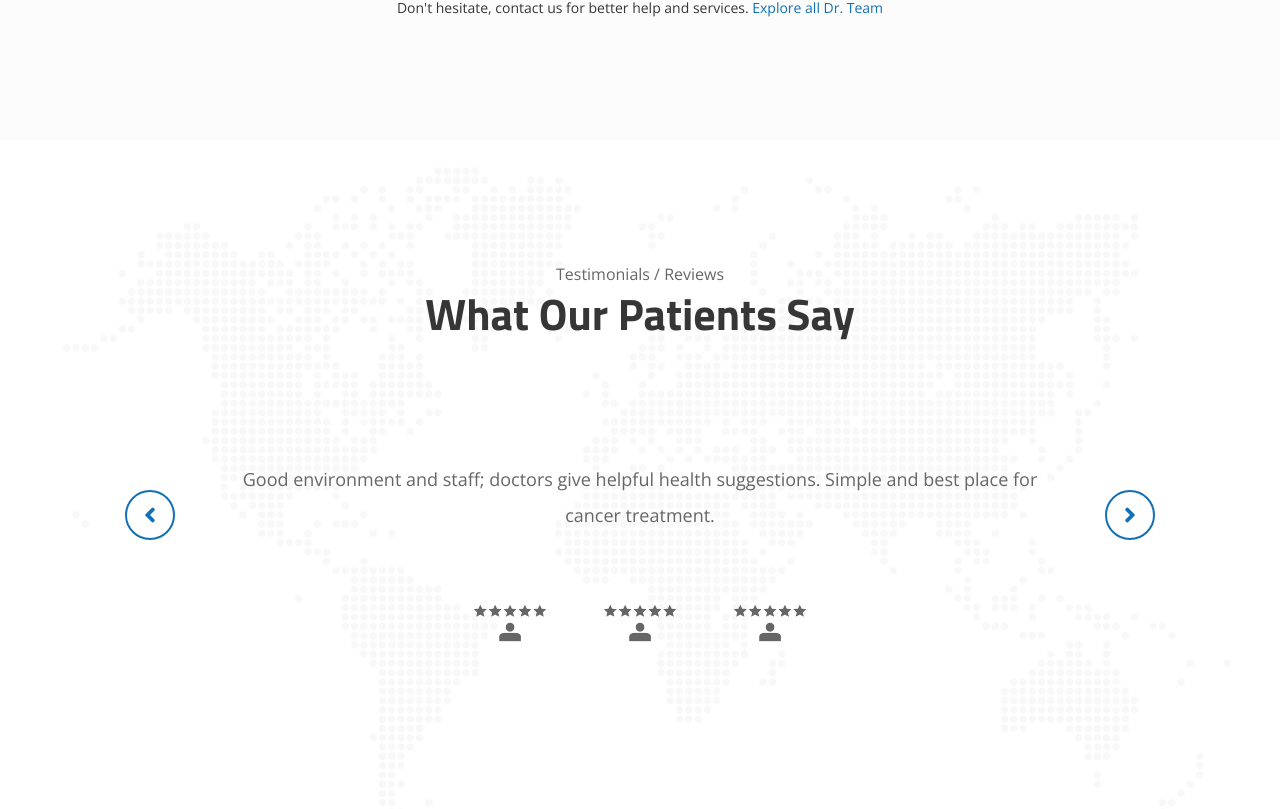
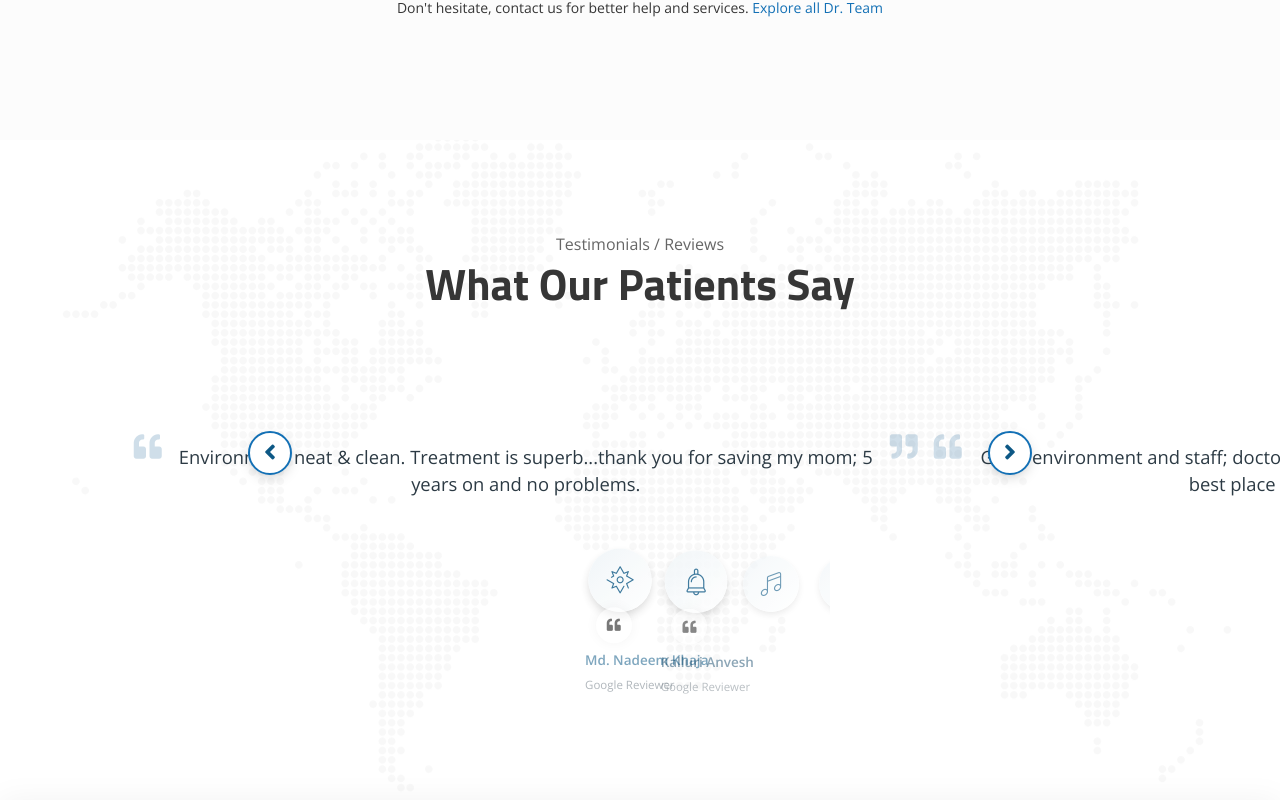
Before and after one commit to StAnnsHospital/web, a Vue app: page /doctors in a window 1280 px wide. Shown: the part 1371-2180 px from the top of the page. Built offline with nearby package versions, Linux system fonts and the light colour scheme.

Commit message:
Update TestimonialSlider.vue

```diff
--- a/src/components/common/TestimonialSlider.vue
+++ b/src/components/common/TestimonialSlider.vue
@@ -9,36 +9,37 @@
       </div>
 
             <div class="testimonial-outer">
-        <!-- Client Testimonial Carousel -->
+              <!-- Content Swiper -->
               <div class="swiper testi-content-swiper">
                 <div class="swiper-wrapper">
-            <div v-for="testimonial in testimonials" :key="testimonial.id" class="testimonial-block swiper-slide">
+                  <div v-for="t in testimonials" :key="t.id" class="testimonial-block swiper-slide">
                     <div class="inner-box">
-                <div class="text">{{ testimonial.text }}</div>
+                      <div class="text">{{ t.text }}</div>
                     </div>
                   </div>
                 </div>
+                <div class="swiper-button-prev"></div>
+                <div class="swiper-button-next"></div>
               </div>
 
+              <!-- Thumbs / Avatars -->
               <div class="client-thumb-outer">
                 <div class="swiper testi-thumbs-swiper">
                   <div class="swiper-wrapper">
-              <div v-for="testimonial in testimonials" :key="testimonial.id" class="thumb-item swiper-slide">
+                    <div v-for="t in testimonials" :key="t.id" class="thumb-item swiper-slide">
                       <figure class="thumb-box">
-                  <img :src="testimonial.author.image" :alt="testimonial.author.name">
+                        <!-- Always use icon (ignore image) -->
+                        <span :class="['avatar-icon', t.author.icon]"></span>
                       </figure>
                       <div class="author-info">
                         <span class="icon fa fa-quote-left"></span>
-                  <div class="author-name">{{ testimonial.author.name }}</div>
-                  <div class="designation">{{ testimonial.author.designation }}</div>
+                        <div class="author-name">{{ t.author.name }}</div>
+                        <div class="designation">{{ t.author.designation }}</div>
                       </div>
                     </div>
                   </div>
                 </div>
               </div>
-
-        <div class="swiper-button-prev"></div>
-        <div class="swiper-button-next"></div>
             </div>
     </div>
   </section>
@@ -47,49 +48,79 @@
 <script setup lang="ts">
 import { ref, onMounted, onUnmounted } from 'vue'
 import { Swiper } from 'swiper'
-import { Navigation, Autoplay } from 'swiper/modules'
+import { Navigation, Autoplay, Thumbs } from 'swiper/modules'
 import 'swiper/css'
 import 'swiper/css/navigation'
+import 'swiper/css/thumbs'
 import testimonialsData from '@/data/testimonials.json'
 
-const testimonials = ref(testimonialsData)
+// Some builds of Swiper expose slideToLoop when loop module active; declare optional.
+type LoopCapableSwiper = Swiper & {
+  slideToLoop?: (index: number, speed?: number, runCallbacks?: boolean) => void
+}
+
+interface TestimonialAuthor { name: string; designation: string; image?: string; icon?: string }
+interface Testimonial { id: number; text: string; author: TestimonialAuthor }
+// Map a distinct flaticon icon to every testimonial (cycled if more testimonials than icons)
+const iconPool = [
+  'flaticon-tool','flaticon-bell','flaticon-music','flaticon-gift','flaticon-ring',
+  'flaticon-like','flaticon-tree-of-love','flaticon-phone','flaticon-big-church','flaticon-open-book',
+  'flaticon-clock','flaticon-speaker','flaticon-science','flaticon-communication','flaticon-phone-1',
+  'flaticon-cash','flaticon-idea','flaticon-tablet','flaticon-map','flaticon-target',
+  'flaticon-heart','flaticon-money-bag','flaticon-rich','flaticon-map-1','flaticon-internet'
+]
+const testimonials = ref((testimonialsData as Testimonial[]).map((t, idx) => ({
+  ...t,
+  author: {
+    ...t.author,
+    icon: iconPool[idx % iconPool.length] // force icon regardless of existing image
+  }
+})))
+
 let contentSwiper: Swiper | null = null
 let thumbsSwiper: Swiper | null = null
 
 onMounted(() => {
-  // Initialize testimonial swiper
+  // Thumbs first
+  thumbsSwiper = new Swiper('.testi-thumbs-swiper', {
+    modules: [Thumbs],
+    slidesPerView: 4,
+    spaceBetween: 16,
+    watchSlidesProgress: true,
+    centeredSlides: true,
+    slideToClickedSlide: true,
+    breakpoints: {
+      0: { slidesPerView: 3, spaceBetween: 10 },
+      640: { slidesPerView: 4, spaceBetween: 14 },
+      1024: { slidesPerView: 5, spaceBetween: 18 }
+    }
+  })
+
   contentSwiper = new Swiper('.testi-content-swiper', {
-    modules: [Navigation, Autoplay],
+    modules: [Navigation, Autoplay, Thumbs],
     loop: testimonials.value.length > 1,
+    autoHeight: true,
+    speed: 650,
     autoplay: {
-      delay: 5000,
+      delay: 6000,
       disableOnInteraction: false,
     },
     navigation: {
       nextEl: '.swiper-button-next',
       prevEl: '.swiper-button-prev',
-    }
+    },
+    thumbs: { swiper: thumbsSwiper }
   })
 
-  thumbsSwiper = new Swiper('.testi-thumbs-swiper', {
-    modules: [],
-    loop: false,
-    spaceBetween: 10,
-    slidesPerView: Math.min(3, testimonials.value.length),
-    freeMode: true,
-    watchSlidesProgress: true,
-  })
-
-  // Simple click navigation for thumbs
-  thumbsSwiper.on('slideChange', () => {
-    if (contentSwiper) {
-      contentSwiper.slideTo(thumbsSwiper!.activeIndex)
-    }
-  })
-
+  // Keep active thumb in center manually (for some Swiper versions)
   contentSwiper.on('slideChange', () => {
-    if (thumbsSwiper) {
-      thumbsSwiper.slideTo(contentSwiper!.activeIndex)
+    if (!thumbsSwiper) return
+    const i = contentSwiper!.realIndex
+    const loopThumbs = thumbsSwiper as LoopCapableSwiper
+    if (typeof loopThumbs.slideToLoop === 'function') {
+      loopThumbs.slideToLoop(i)
+    } else {
+      thumbsSwiper.slideTo(i)
     }
   })
 })
@@ -103,3 +134,89 @@ onUnmounted(() => {
   }
 })
 </script>
+
+<style scoped>
+.testimonial-section {
+  padding: 90px 0 70px;
+  position: relative;
+}
+
+.testimonial-outer {
+  max-width: 1040px;
+  margin: 0 auto;
+  position: relative;
+  overflow: visible;
+}
+
+/* Content slider */
+.testi-content-swiper { width: 100%; overflow: visible; padding-top: 12px; }
+.testimonial-block { display: flex; justify-content: center; }
+.testimonial-block .inner-box { max-width: 880px; }
+.testimonial-block .text {
+  font-size: 1.15rem;
+  line-height: 1.7rem;
+  font-weight: 400;
+  color: #2c3a44;
+  text-align: center;
+  position: relative;
+  padding: 0 50px 10px;
+}
+
+/* Quote marks via pseudo for subtle styling */
+.testimonial-block .text:before, .testimonial-block .text:after {
+  font-family: 'Font Awesome 5 Free';
+  font-weight: 900;
+  position: absolute;
+  font-size: 28px;
+  color: #0d5c8f33;
+  top: -10px;
+}
+.testimonial-block .text:before { content: '\f10d'; left: 8px; }
+.testimonial-block .text:after { content: '\f10e'; right: 8px; }
+
+/* Thumbs / avatars row */
+.client-thumb-outer { margin-top: 34px; }
+.testi-thumbs-swiper { padding: 8px 10px 4px; }
+.testi-thumbs-swiper .swiper-wrapper { align-items: stretch; }
+.thumb-item { text-align: center; transition: .35s ease; cursor: pointer; width: 120px; }
+.thumb-item .thumb-box { width: 70px; height: 70px; margin: 0 auto 10px; border-radius: 50%; overflow: hidden; position: relative; box-shadow: 0 4px 10px -2px rgba(0,0,0,.18); background: linear-gradient(135deg,#eef4f7,#ffffff); }
+.thumb-item .thumb-box img { display:none; }
+.thumb-item .thumb-box .avatar-icon { width: 100%; height: 100%; display: flex; align-items: center; justify-content: center; font-size: 30px; color: #0d5885; }
+.thumb-item .thumb-box .avatar-fallback { width:100%;height:100%;display:flex;align-items:center;justify-content:center;font-weight:600;font-size:22px;color:#0d5885; }
+.thumb-item .author-info { font-size: 12px; line-height: 1.3; }
+.thumb-item .author-name { font-weight: 600; font-size: 13.5px; color: #0d5885; margin-top: 4px; }
+.thumb-item .designation { color: #6b7780; font-size: 11.5px; }
+.thumb-item .icon { display: inline-block; color: #0d5885; margin-bottom: 4px; font-size: 14px; }
+
+/* Active state (Swiper adds .swiper-slide-thumb-active) */
+.thumb-item.swiper-slide-thumb-active { transform: translateY(-6px); }
+.thumb-item.swiper-slide-thumb-active .thumb-box { box-shadow: 0 6px 16px -4px rgba(0,0,0,.35); }
+.thumb-item.swiper-slide-thumb-active .author-name { color: #0a4063; }
+
+/* Navigation arrows */
+.testi-content-swiper .swiper-button-prev,
+.testi-content-swiper .swiper-button-next { color: #0d5885; width: 44px; height: 44px; background: #fff; border-radius: 50%; box-shadow: 0 4px 14px -4px rgba(0,0,0,.25); top: calc(50% + 6px); transform: translateY(-50%); z-index: 20; }
+.testi-content-swiper .swiper-button-prev:after,
+.testi-content-swiper .swiper-button-next:after { font-size: 18px; font-weight: 600; }
+.testi-content-swiper .swiper-button-prev { left: 8px; }
+.testi-content-swiper .swiper-button-next { right: 8px; }
+
+@media (max-width: 1200px) {
+  .testi-content-swiper .swiper-button-prev { left: 6px; }
+  .testi-content-swiper .swiper-button-next { right: 6px; }
+}
+@media (max-width: 991px) {
+  .testi-content-swiper .swiper-button-prev { left: 4px; }
+  .testi-content-swiper .swiper-button-next { right: 4px; }
+  .testimonial-block .text { font-size: 1.05rem; padding: 0 35px 10px; }
+  .thumb-item { width: 110px; }
+}
+@media (max-width: 767px) {
+  .testimonial-section { padding: 70px 0 55px; }
+  .testimonial-block .text { font-size: 0.98rem; line-height: 1.5rem; padding: 0 25px 6px; }
+  .testi-content-swiper .swiper-button-prev,
+  .testi-content-swiper .swiper-button-next { display: none; }
+  .thumb-item { width: 95px; }
+  .thumb-item .thumb-box { width: 60px; height: 60px; }
+}
+</style>
```
Lines whose indentation alone changed are shown as unchanged.
